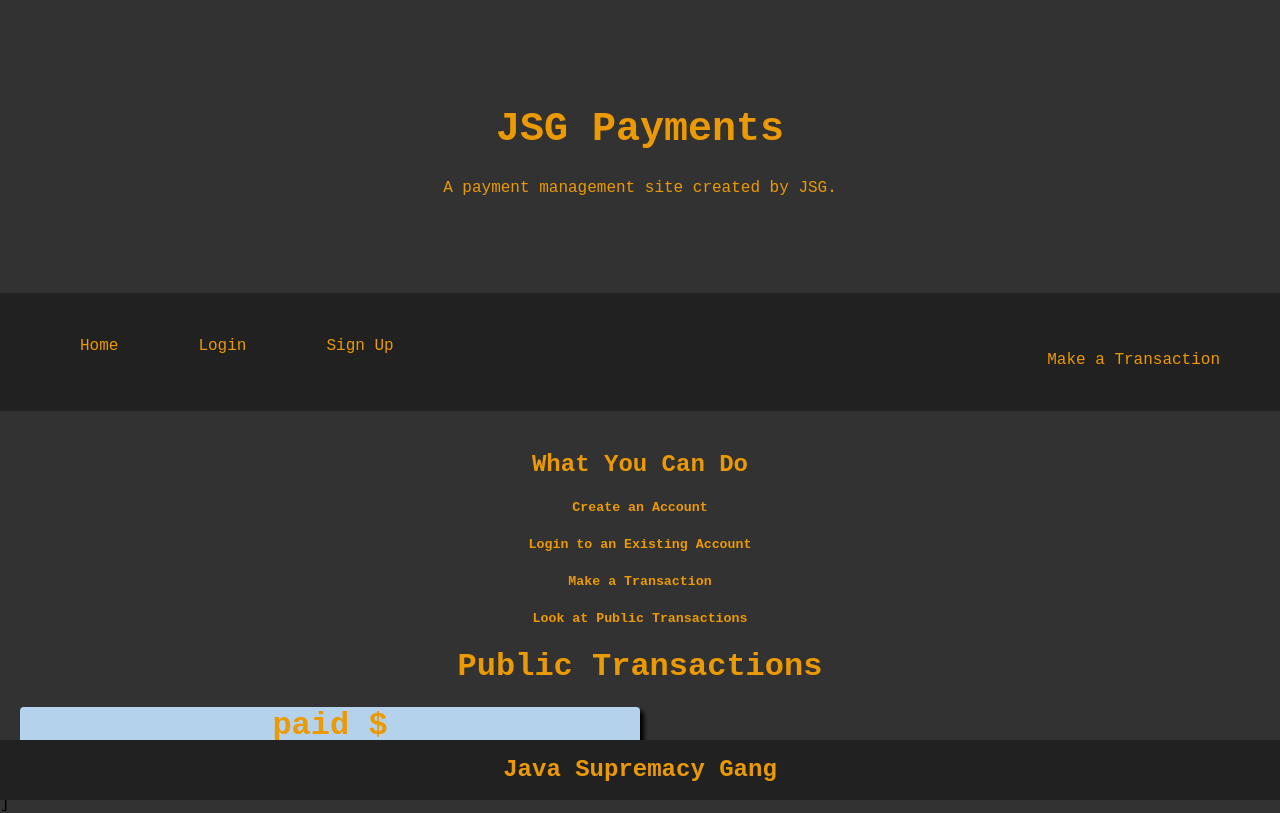
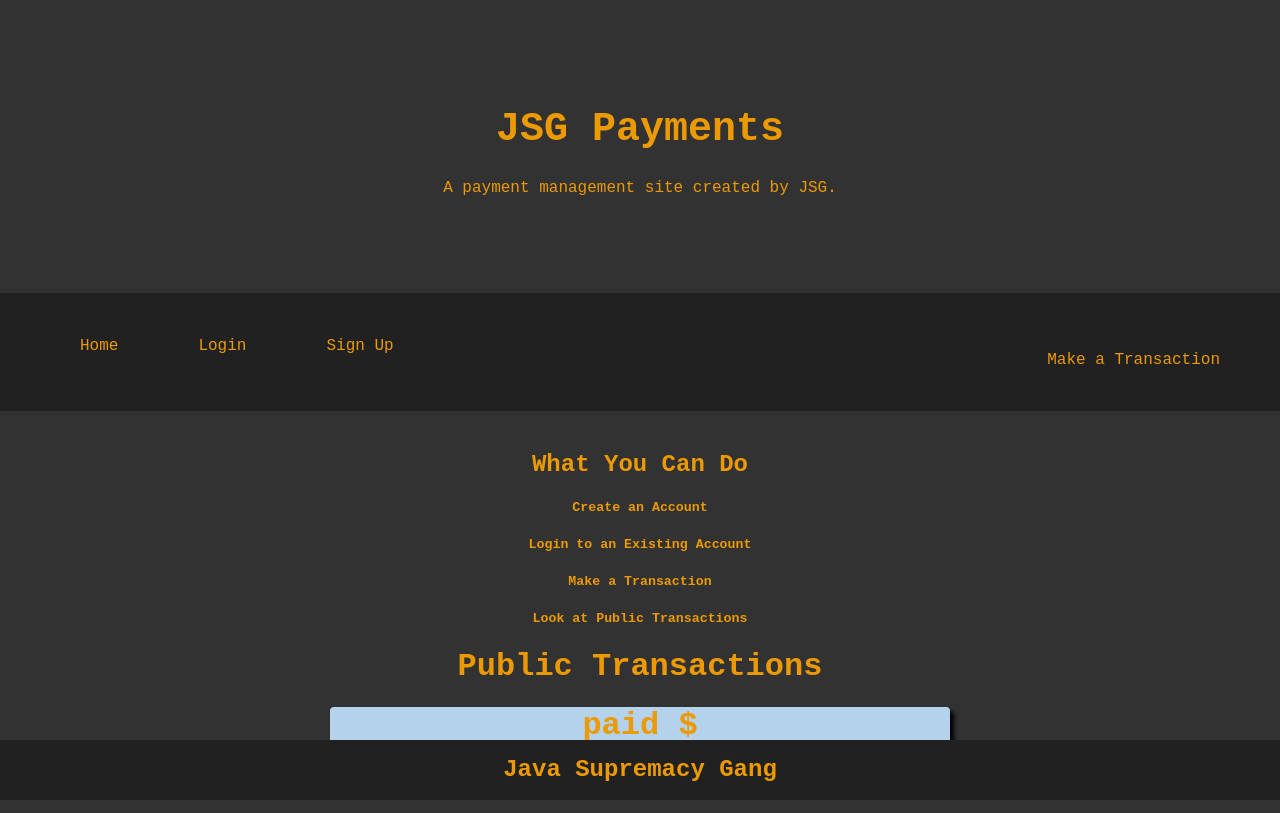
Before and after one commit to bsoukup1108/JSG, a React (Create React App) app in the folder front-end/: page / in a window 1280 px wide. Built offline with nearby package versions, Linux system fonts and the light colour scheme.

Commit message:
centered text

```diff
--- a/front-end/src/App.css
+++ b/front-end/src/App.css
@@ -124,6 +124,11 @@ footer.footer {
 
 }
 
+
+.form{
+  max: 600px;
+  margin:0 auto;
+}
 .box{
 
     background-color:rgb(181, 210, 236);
--- a/front-end/src/Home.js
+++ b/front-end/src/Home.js
@@ -36,7 +36,7 @@ const Home = () => {
       <div>
 
 
-      <h1 class = "box" ><b> <span id="username1"></span></b> paid <span id="username"></span> $<span id="amount"></span></h1>
+      <h1 class = "box form" ><b> <span id="username1"></span></b> paid <span id="username"></span> $<span id="amount"></span></h1>
 
       </div>
   </div>
```
